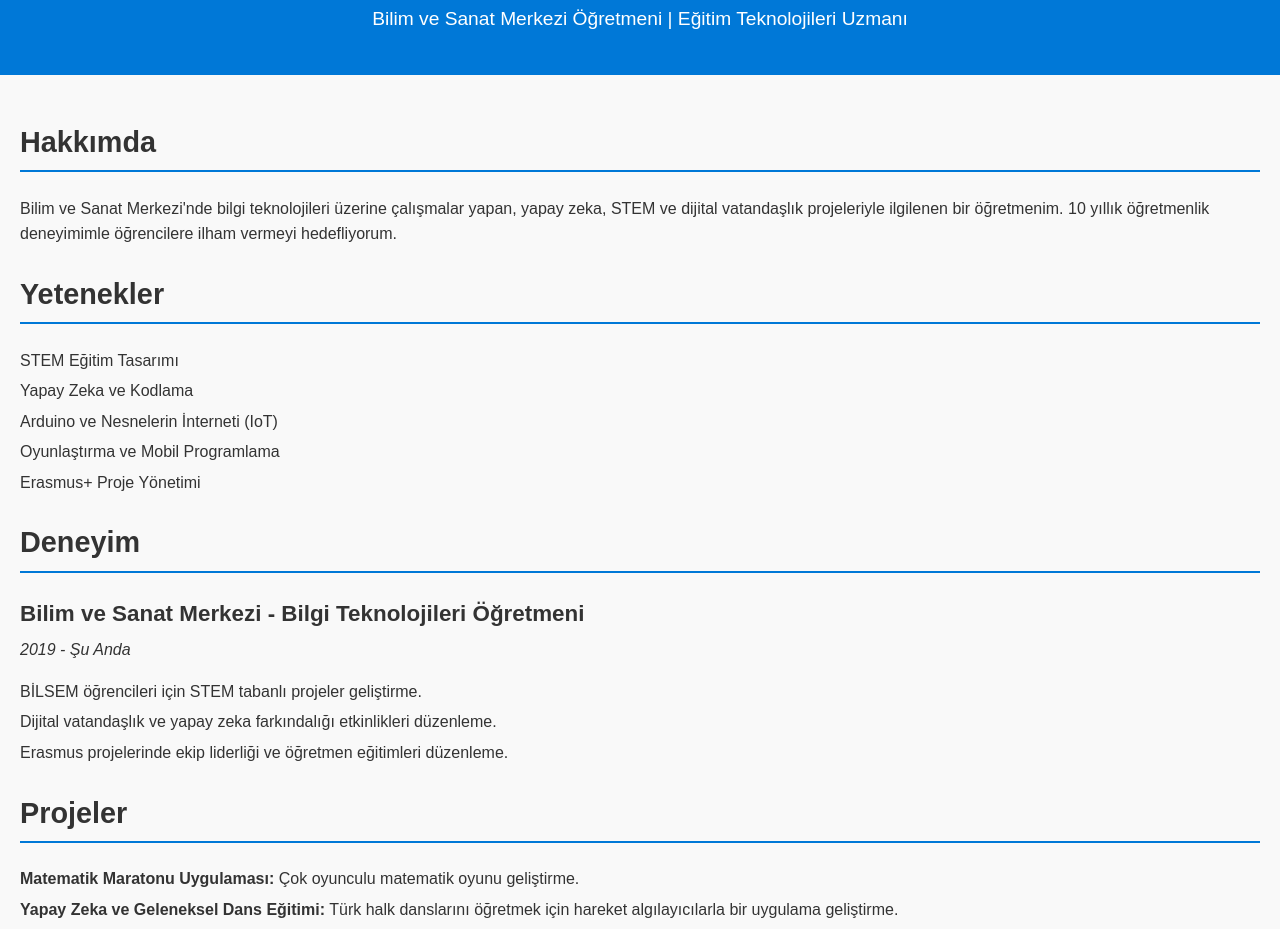
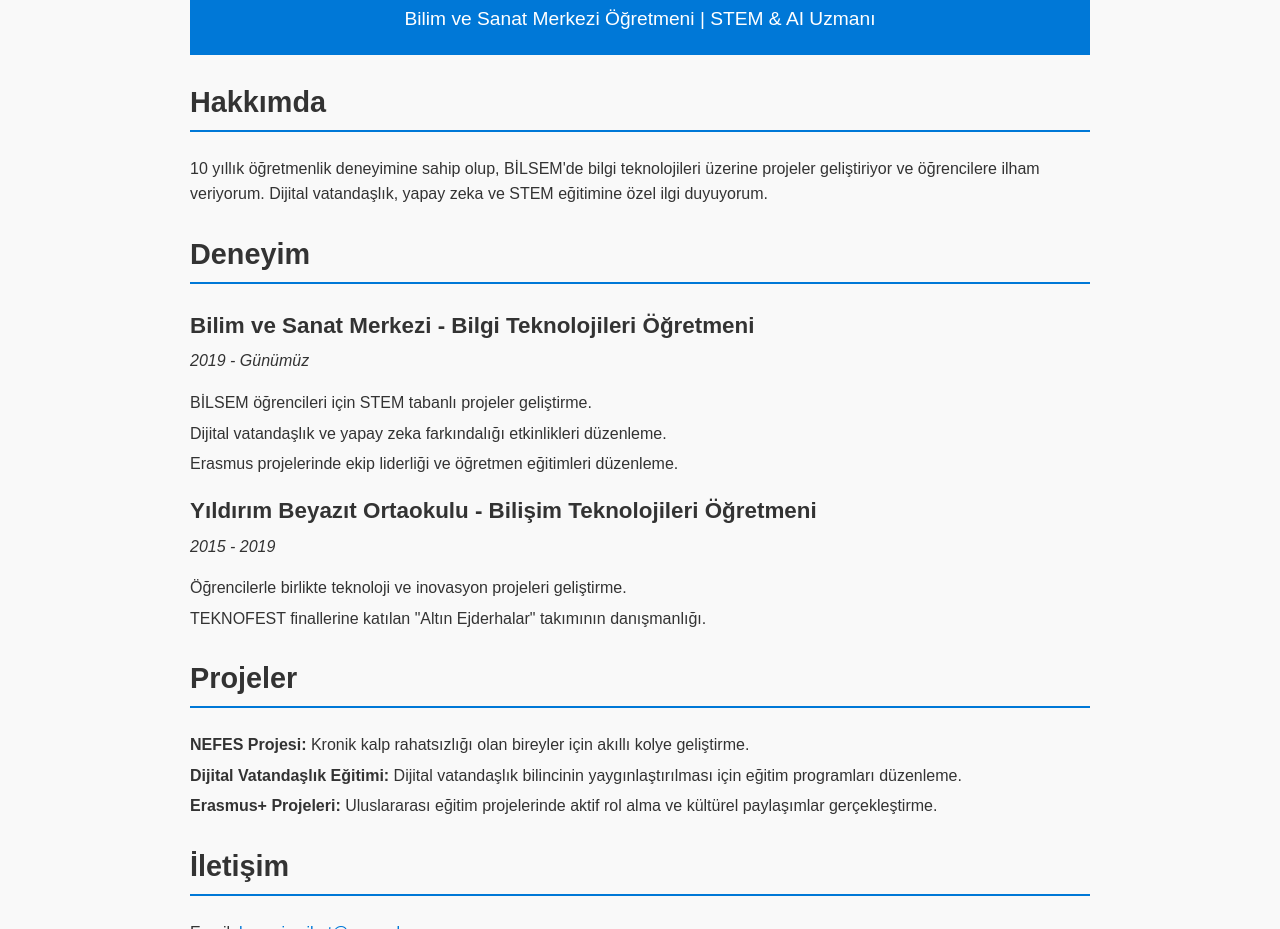
Before and after one commit to huseyinsihat/github.io, a plain HTML site: page index.html in a window 1280 px wide. Shown: the part 110-1039 px from the top of the page. Drawn offline with Linux system fonts and the light colour scheme.

Commit message:
Update index.html

```diff
--- a/index.html
+++ b/index.html
@@ -3,60 +3,55 @@
 <head>
     <meta charset="UTF-8">
     <meta name="viewport" content="width=device-width, initial-scale=1.0">
-    <title>Hüseyin Şıhat - CV</title>
+    <title>Hüseyin Sıhat - Özgeçmiş</title>
     <link rel="stylesheet" href="style.css">
 </head>
 <body>
-    <header>
-        <div class="container">
-            <h1>Hüseyin Şıhat</h1>
-            <p>Bilim ve Sanat Merkezi Öğretmeni | Eğitim Teknolojileri Uzmanı</p>
-        </div>
-    </header>
-    <main>
+    <div class="container">
+        <header>
+            <h1>Hüseyin Sıhat</h1>
+            <p>Bilim ve Sanat Merkezi Öğretmeni | STEM & AI Uzmanı</p>
+        </header>
         <section class="about">
             <h2>Hakkımda</h2>
-            <p>Bilim ve Sanat Merkezi'nde bilgi teknolojileri üzerine çalışmalar yapan, yapay zeka, STEM ve dijital vatandaşlık projeleriyle ilgilenen bir öğretmenim. 10 yıllık öğretmenlik deneyimimle öğrencilere ilham vermeyi hedefliyorum.</p>
-        </section>
-        <section class="skills">
-            <h2>Yetenekler</h2>
-            <ul>
-                <li>STEM Eğitim Tasarımı</li>
-                <li>Yapay Zeka ve Kodlama</li>
-                <li>Arduino ve Nesnelerin İnterneti (IoT)</li>
-                <li>Oyunlaştırma ve Mobil Programlama</li>
-                <li>Erasmus+ Proje Yönetimi</li>
-            </ul>
+            <p>10 yıllık öğretmenlik deneyimine sahip olup, BİLSEM'de bilgi teknolojileri üzerine projeler geliştiriyor ve öğrencilere ilham veriyorum. Dijital vatandaşlık, yapay zeka ve STEM eğitimine özel ilgi duyuyorum.</p>
         </section>
         <section class="experience">
             <h2>Deneyim</h2>
             <div class="job">
                 <h3>Bilim ve Sanat Merkezi - Bilgi Teknolojileri Öğretmeni</h3>
-                <p>2019 - Şu Anda</p>
+                <p><em>2019 - Günümüz</em></p>
                 <ul>
                     <li>BİLSEM öğrencileri için STEM tabanlı projeler geliştirme.</li>
                     <li>Dijital vatandaşlık ve yapay zeka farkındalığı etkinlikleri düzenleme.</li>
                     <li>Erasmus projelerinde ekip liderliği ve öğretmen eğitimleri düzenleme.</li>
                 </ul>
             </div>
+            <div class="job">
+                <h3>Yıldırım Beyazıt Ortaokulu - Bilişim Teknolojileri Öğretmeni</h3>
+                <p><em>2015 - 2019</em></p>
+                <ul>
+                    <li>Öğrencilerle birlikte teknoloji ve inovasyon projeleri geliştirme.</li>
+                    <li>TEKNOFEST finallerine katılan "Altın Ejderhalar" takımının danışmanlığı.</li>
+                </ul>
+            </div>
         </section>
         <section class="projects">
             <h2>Projeler</h2>
             <ul>
-                <li><strong>Matematik Maratonu Uygulaması:</strong> Çok oyunculu matematik oyunu geliştirme.</li>
-                <li><strong>Yapay Zeka ve Geleneksel Dans Eğitimi:</strong> Türk halk danslarını öğretmek için hareket algılayıcılarla bir uygulama geliştirme.</li>
-                <li><strong>Geri Dönüşüm Oyunlaştırması:</strong> Atık ayıklama davranışını teşvik eden bir mobil uygulama ve Arduino entegrasyonu.</li>
+                <li><strong>NEFES Projesi:</strong> Kronik kalp rahatsızlığı olan bireyler için akıllı kolye geliştirme.</li>
+                <li><strong>Dijital Vatandaşlık Eğitimi:</strong> Dijital vatandaşlık bilincinin yaygınlaştırılması için eğitim programları düzenleme.</li>
+                <li><strong>Erasmus+ Projeleri:</strong> Uluslararası eğitim projelerinde aktif rol alma ve kültürel paylaşımlar gerçekleştirme.</li>
             </ul>
         </section>
         <section class="contact">
             <h2>İletişim</h2>
             <p>Email: <a href="mailto:huseyin.sihat@example.com">huseyin.sihat@example.com</a></p>
             <p>Web: <a href="https://abdullahbuyuksoybilsem.meb.k12.tr" target="_blank">abdullahbuyuksoybilsem.meb.k12.tr</a></p>
-            <p>Instagram: <a href="https://www.instagram.com/sincanbilsem" target="_blank">@sincanbilsem</a></p>
         </section>
-    </main>
-    <footer>
-        <p>&copy; 2024 Hüseyin Şıhat. Tüm Hakları Saklıdır.</p>
-    </footer>
+        <footer>
+            <p>&copy; 2024 Hüseyin Sıhat. Tüm Hakları Saklıdır.</p>
+        </footer>
+    </div>
 </body>
 </html>
```
